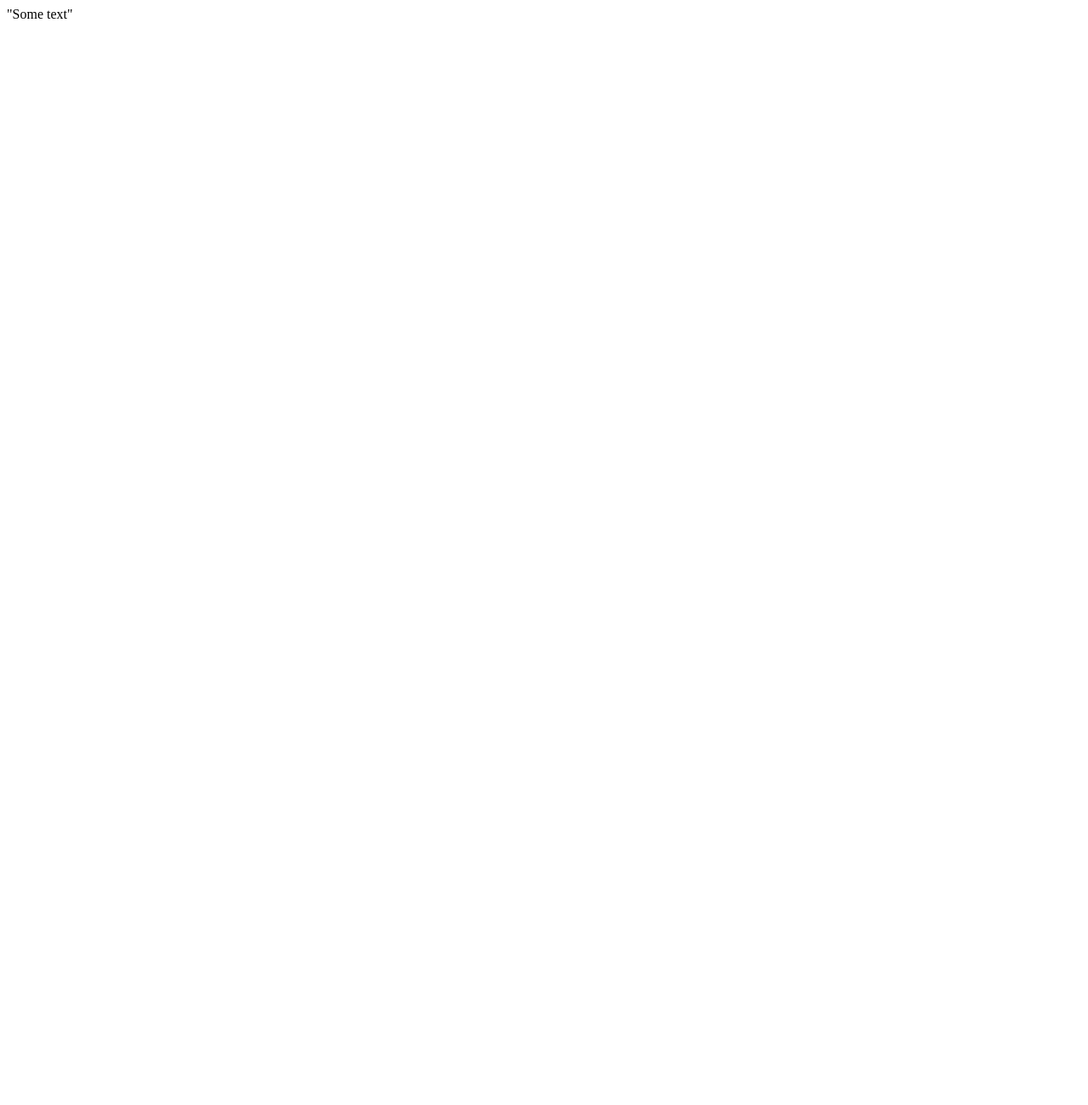
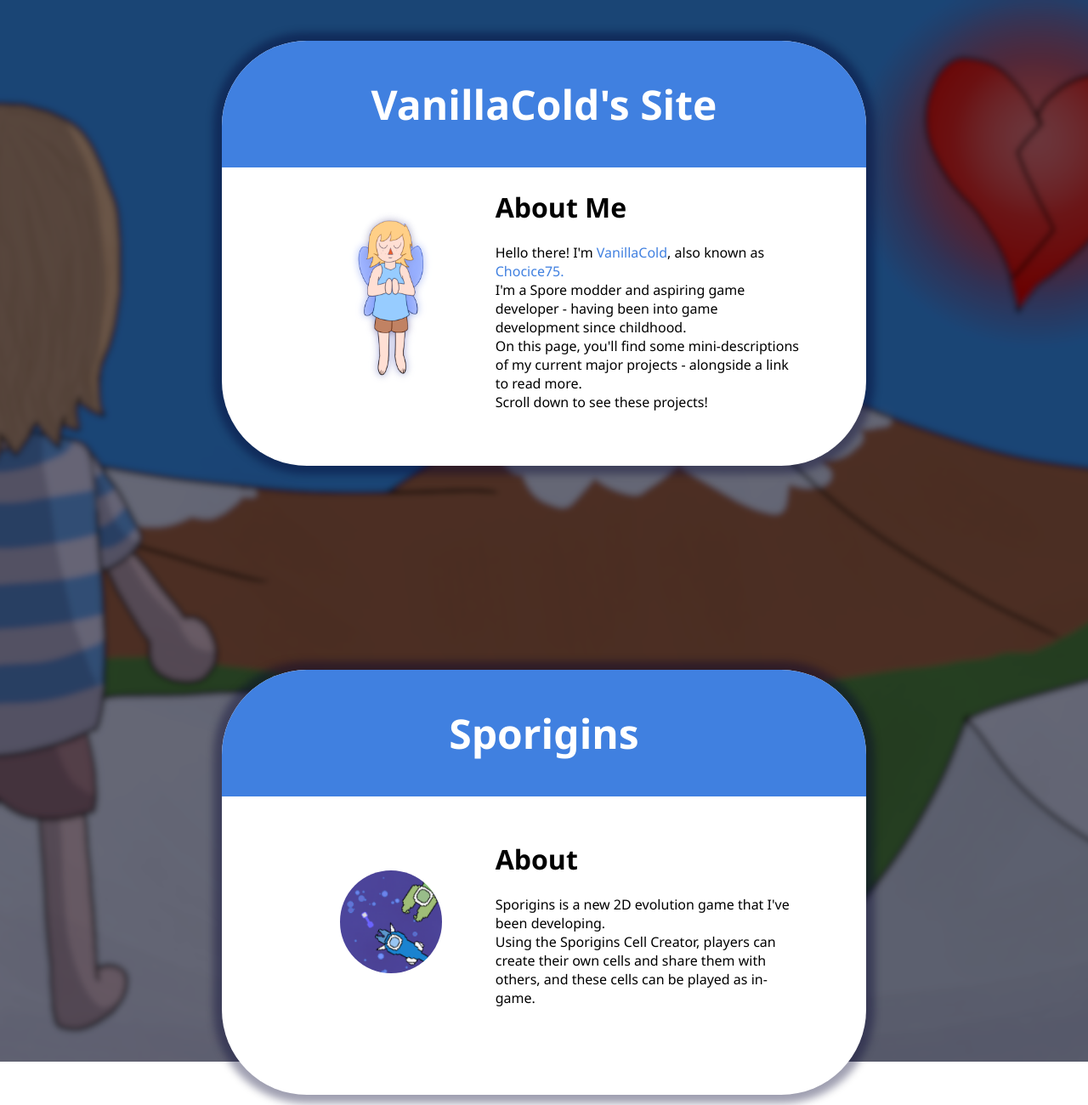
Before and after one commit to VanillaCold/vanillacold.github.io, a plain HTML site: page index.html in a window 1280 px wide. Shown: the top 1300 px of the page at 85% size. Before the commit the page ends 800 px from the top, so only its background shows below. Drawn offline with Linux system fonts and the light colour scheme.

Commit message:
Work on the site

```diff
--- a/index.html
+++ b/index.html
@@ -1,8 +1,57 @@
 <!DOCTYPE html>
 <html>
   <head>
+    <link rel="stylesheet" href="style.css"/>
   </head>
   <body>
-    "Some text"
+    <div class=container>
+      <div class=title>
+        <h1>VanillaCold's Site</h1>
+      </div>
+
+      <div class="centercontainer">
+        <table class="mainTable">
+        <tr class="centercontainer centerheight">
+        <td class="centercontainer smallerTableData"><img class="headerimage" src="fairy.png"></td>
+        <td>
+          <h1>About Me</h1>
+          <p>
+            Hello there! I'm <span class="blue">VanillaCold</span>, also known as <span class="blue">Chocice75.</span>
+            <br> I'm a Spore modder and aspiring game developer - having been into game development since childhood.
+            <br> On this page, you'll find some mini-descriptions of my current major projects - alongside a link to read more.
+            <br> Scroll down to see these projects!
+          </p>
+        </td>
+        </tr>
+        </table>
+      </div>
+    </div>
+
+    <div class=break>
+    </div>
+
+    <div class=container>
+      <div class=title>
+        <h1>Sporigins</h1>
+      </div>
+      <br>
+      <div class="centercontainer centerheight" style="height:50%;">
+        <table class="mainTable">
+        <tr class="centercontainer centerheight">
+        <td class="centercontainer smallerTableData"><img class="headerimage roundedimage" src="sporigins/logo.png"></td>
+        <td>
+          <h1>About</h1>
+          <p>
+            Sporigins is a new 2D evolution game that I've been developing.<br>
+            Using the Sporigins Cell Creator, players can create their own cells and share them with others, and these cells can be played as in-game.
+            <br>
+          </p>
+        </td>
+        </tr>
+        </table>
+      </div>
+    </div>
+
+      <div class="break"></div>
   </body>
 </html>
--- /dev/null
+++ b/style.css
@@ -0,0 +1,90 @@
+*
+{
+    font-family: "Segoe UI", sans-serif;
+}
+
+body
+{
+    display:flex;
+    justify-content:center;
+    background: url("background.png");
+    background-size: fill;
+    background-position-x:50%;
+    flex-wrap: wrap;
+
+
+    background-repeat: no-repeat;
+    background-attachment: fixed;
+}
+
+.break {
+    flex-basis: 100%;
+    height: 10%;
+    margin:100px;
+}
+
+.container
+{
+    margin-top:40px;
+    margin-botton:80px;
+    padding-top:0px;
+    padding-bottom:0px;
+    width: 60%;
+    flex-basis:60%;
+    min-width:500px;
+    border-radius: 100px;
+    box-shadow: 0 0 10px 10px #00003060;
+    background-color: white;
+    overflow:clip;
+    min-height:500px;
+}
+
+.centercontainer
+{
+    display:flex;
+    justify-content:center;
+}
+
+.centerheight
+{
+    align-items:center;
+}
+
+.headerimage
+{
+    min-width:50%;
+    max-width:50%;
+    flex-basis:50%;
+}
+
+.roundedimage
+{
+    border-radius:100%;
+}
+
+.smallerTableData
+{
+    display:flex;
+    width:40%;
+    min-width:40%;
+    flex-basis:40%;
+}
+
+.blue
+{
+    color: #4080E0
+}
+
+.title
+{
+    padding:10px;
+    text-align:center;
+    background-color: #4080E0;
+    color:white;
+    font-size: 1.5em;
+}
+
+.mainTable
+{
+    max-width:80%;
+}
```
Also changed, not shown: background.png (added), fairy.png (added), sporigins/logo.png (added).
